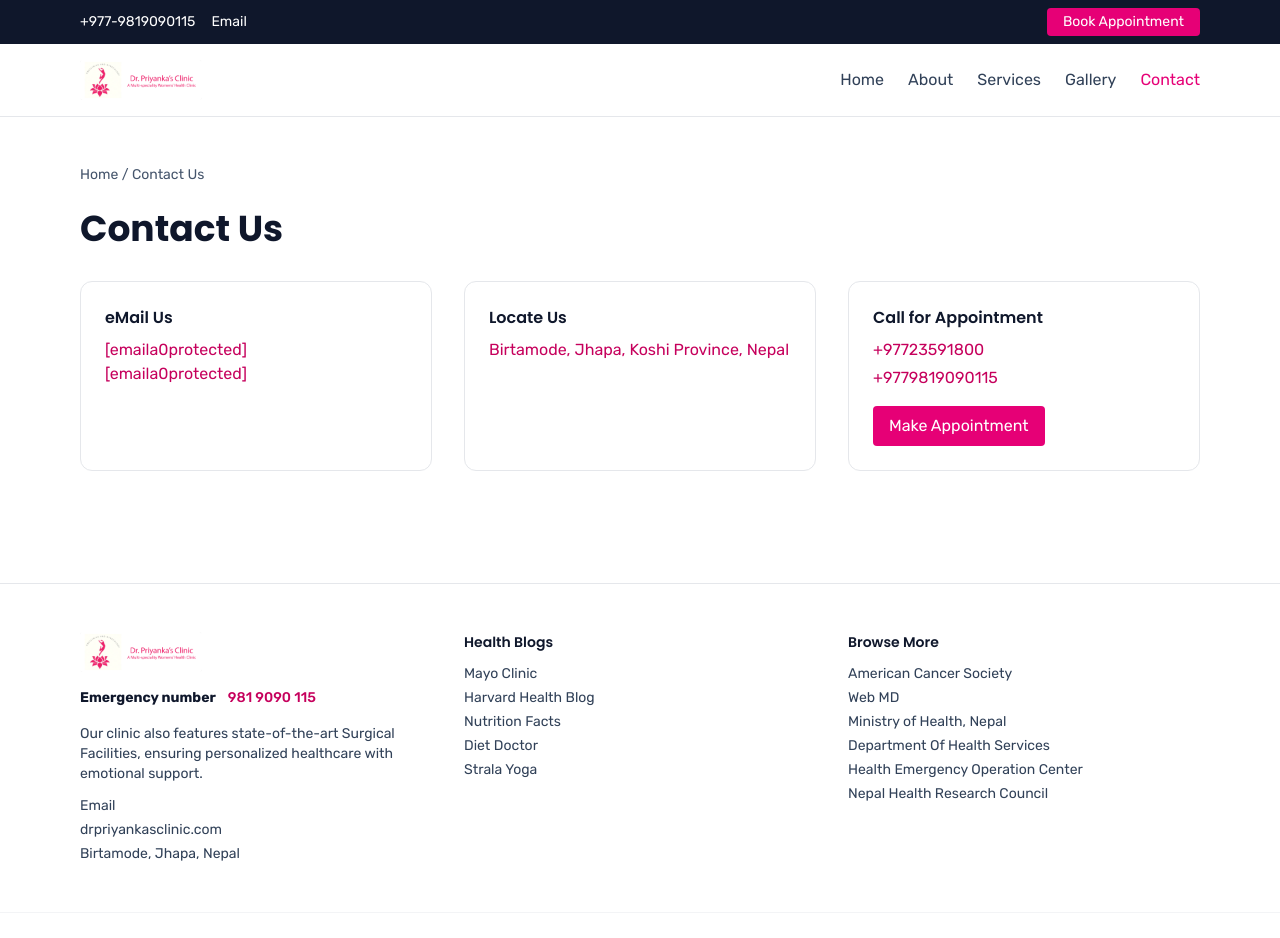
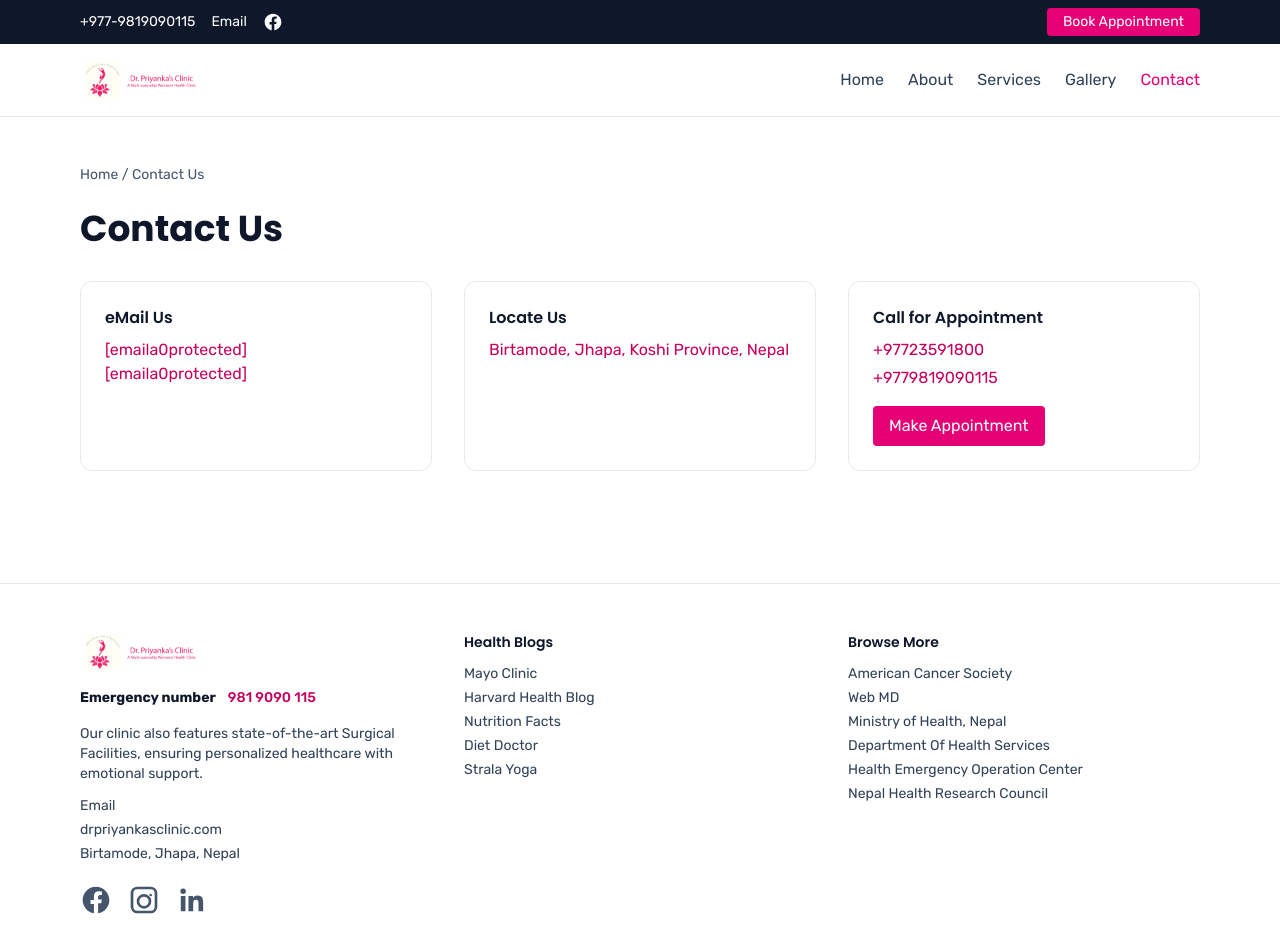
Before and after one commit to SRIYOGconsulting/drpriyankasclinic, a React (Vite) app: page /contact in a window 1280 px wide. Shown: the top 938 px of the page. Built offline with nearby package versions, Linux system fonts and the light colour scheme.

Commit message:
updated changes

```diff
--- a/src/components/SiteFooter.jsx
+++ b/src/components/SiteFooter.jsx
@@ -16,6 +16,23 @@ export default function SiteFooter() {
             <li><a className="hover:text-pink-600" href="/">drpriyankasclinic.com</a></li>
             <li>Birtamode, Jhapa, Nepal</li>
           </ul>
+          <div className="mt-5 flex items-center gap-4">
+            <a href="https://facebook.com" target="_blank" rel="noreferrer" aria-label="Facebook" className="text-slate-600 hover:text-pink-600">
+              <svg xmlns="http://www.w3.org/2000/svg" viewBox="0 0 24 24" fill="currentColor" className="h-8 w-8">
+                <path d="M22 12.06C22 6.48 17.52 2 11.94 2S2 6.48 2 12.06c0 5.02 3.66 9.18 8.44 9.94v-7.03H7.9v-2.9h2.54V9.41c0-2.5 1.49-3.89 3.77-3.89 1.09 0 2.23.2 2.23.2v2.45h-1.25c-1.23 0-1.61.77-1.61 1.56v1.86h2.74l-.44 2.9h-2.3V22c4.78-.76 8.44-4.92 8.44-9.94Z"/>
+              </svg>
+            </a>
+            <a href="https://instagram.com" target="_blank" rel="noreferrer" aria-label="Instagram" className="text-slate-600 hover:text-pink-600">
+              <svg xmlns="http://www.w3.org/2000/svg" viewBox="0 0 24 24" fill="currentColor" className="h-8 w-8">
+                <path d="M7 2h10a5 5 0 0 1 5 5v10a5 5 0 0 1-5 5H7a5 5 0 0 1-5-5V7a5 5 0 0 1 5-5Zm0 2a3 3 0 0 0-3 3v10a3 3 0 0 0 3 3h10a3 3 0 0 0 3-3V7a3 3 0 0 0-3-3H7Zm5 3.5a5.5 5.5 0 1 1 0 11.001A5.5 5.5 0 0 1 12 7.5Zm0 2a3.5 3.5 0 1 0 0 7.001 3.5 3.5 0 0 0 0-7.001Zm5-2.25a1 1 0 1 1 0 2.001 1 1 0 0 1 0-2.001Z"/>
+              </svg>
+            </a>
+            <a href="https://linkedin.com" target="_blank" rel="noreferrer" aria-label="LinkedIn" className="text-slate-600 hover:text-pink-600">
+              <svg xmlns="http://www.w3.org/2000/svg" viewBox="0 0 24 24" fill="currentColor" className="h-8 w-8">
+                <path d="M20.45 20.45h-3.55v-5.6c0-1.34-.02-3.05-1.86-3.05-1.86 0-2.15 1.45-2.15 2.95v5.7H9.34V9h3.41v1.56h.05c.47-.9 1.62-1.85 3.33-1.85 3.56 0 4.22 2.34 4.22 5.38v6.36ZM5.34 7.43a2.06 2.06 0 1 1 0-4.12 2.06 2.06 0 0 1 0 4.12ZM7.09 20.45H3.6V9h3.49v11.45Z"/>
+              </svg>
+            </a>
+          </div>
         </div>
         <div>
           <h3 className="font-semibold text-slate-900 mb-3">Health Blogs</h3>
--- a/src/components/SiteHeader.jsx
+++ b/src/components/SiteHeader.jsx
@@ -8,6 +8,11 @@ export default function SiteHeader() {
           <div className="flex items-center gap-4">
             <a href="tel:+9779819090115" className="hover:underline">+977-9819090115</a>
             <a href="https://drpriyankasclinic.com/cdn-cgi/l/email-protection" className="hover:underline">Email</a>
+            <a href="https://facebook.com" target="_blank" rel="noreferrer" aria-label="Facebook" className="text-white hover:text-pink-300">
+              <svg xmlns="http://www.w3.org/2000/svg" viewBox="0 0 24 24" fill="currentColor" className="h-5 w-5">
+                <path d="M22 12.06C22 6.48 17.52 2 11.94 2S2 6.48 2 12.06c0 5.02 3.66 9.18 8.44 9.94v-7.03H7.9v-2.9h2.54V9.41c0-2.5 1.49-3.89 3.77-3.89 1.09 0 2.23.2 2.23.2v2.45h-1.25c-1.23 0-1.61.77-1.61 1.56v1.86h2.74l-.44 2.9h-2.3V22c4.78-.76 8.44-4.92 8.44-9.94Z"/>
+              </svg>
+            </a>
           </div>
           <a href="/contact" className="bg-pink-600 hover:bg-pink-700 text-white px-4 py-1 rounded">Book Appointment</a>
         </div>
```
